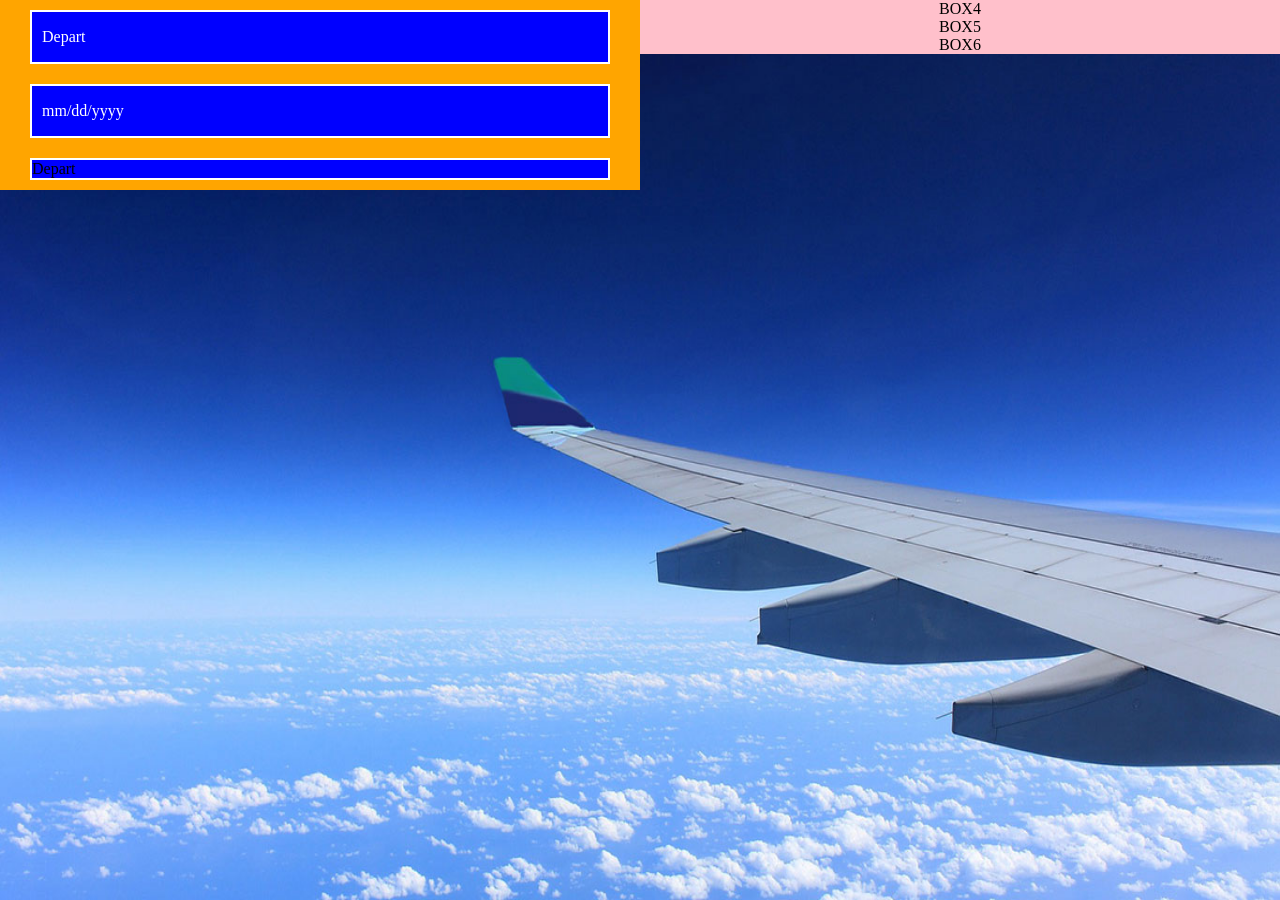
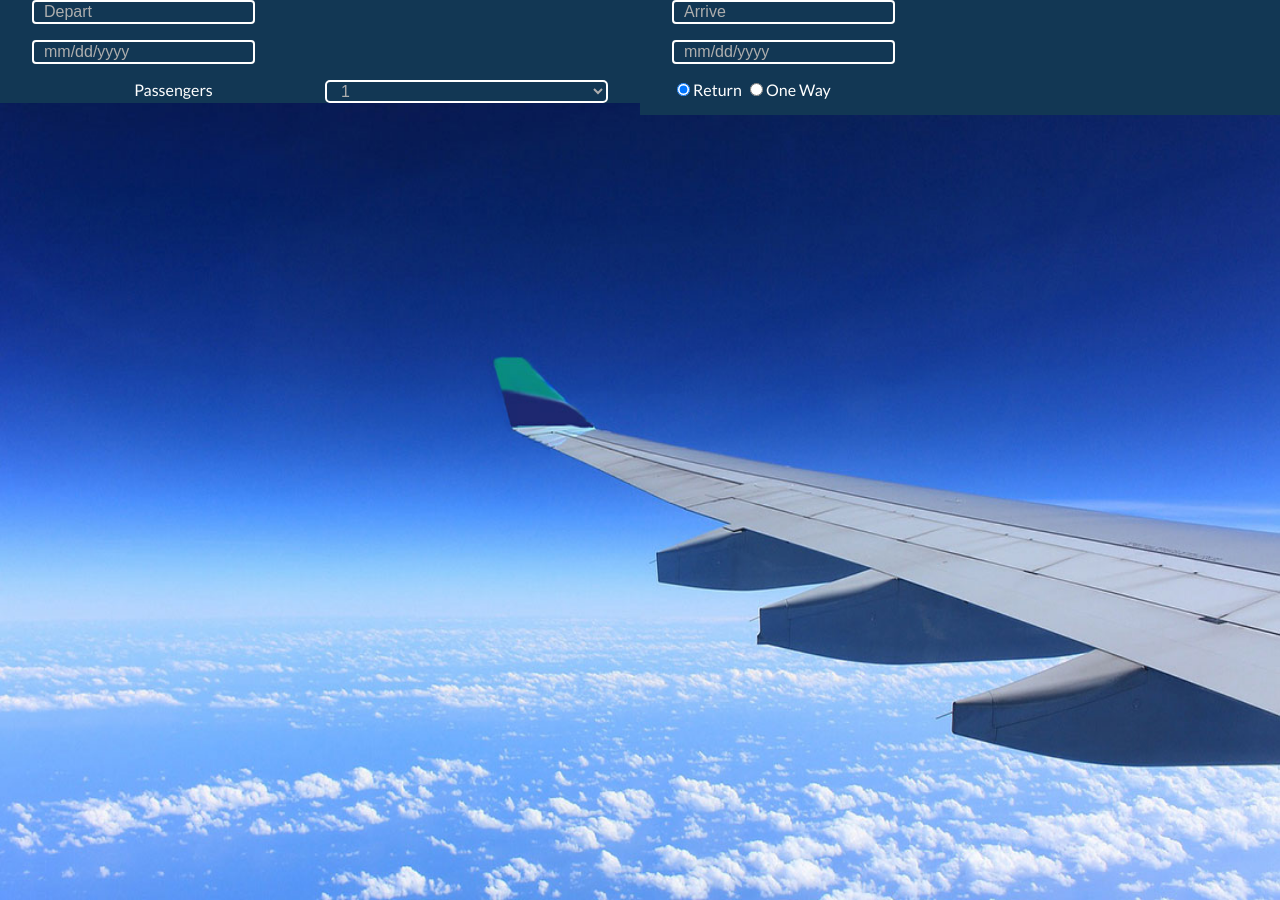
Before and after one commit to Campbell20/Lesson4-Challenge-Day2, a Jekyll site: the page built from schedule-container-bookflight.html, in a window 1280 px wide. Built offline with Jekyll 4.4.1, drawn with Linux system fonts in a browser that asks for light colours.

Commit message:
finished buttons

```diff
--- a/css/booksomething.scss
+++ b/css/booksomething.scss
@@ -1,5 +1,37 @@
 ---
 ---
+
+input[type=text] {
+    display:flex;
+    width: 100%;
+    height: 150%;
+    background-color:#123754;
+    color:#aeaeae;
+    border: 2px solid #FFF;
+    border-radius: 4px;
+    padding-left: 10px;
+    font-size: 16px;
+}
+
+input[type=text]:focus {
+   color:white;
+}
+
+form {
+    height: 50%;
+}
+
+select{
+    height: 60%;
+    width: 100%;
+    background-color:#123754;
+    color:#aeaeae;
+    border: 2px solid #FFF;
+    border-radius: 5px;
+    padding-left: 10px;
+    font-size: 16px;
+}
+
 .container {
     display: flex;
     flex-flow: row nowrap;
@@ -14,24 +46,45 @@
     align-items: center;
     height: 100%;
     width: 100%;
-    background-color: orange;
-}
-
-.sub-container:last-child {
-    background-color: pink;
+    background-color:#123754;
 }
 
 .enterinformation-container {
     display: flex;
-    justify-content: flex-start;
+    justify-content:flex-start;
     align-items: center;
-    border: 2px solid white;
+    color: white;
+    font-family: 'Lato', sans-serif;
+    background-color:#123754;
     height: 100%;
     width: 90%;
-    margin: 10px;
-    background-color: blue;
+
 }
 
-.enterinformation-container p {
-    margin-left: 10px;
+.enterinformation-container:last-child form {
+    height: 10%;
 }
+
+
+.passengers-container {
+    display: inline-flex;
+    width: 100%;
+    height: 100%;
+}
+
+.sub-passengers-container {
+    display: flex;
+    align-items: center;
+    justify-content: center;
+    color: white;
+    font-family: 'Lato', sans-serif;
+    height:100%;
+    width: 100%;
+    margin-right:10px;
+    background-color:#123754;
+}
+
+.sub-passengers-container:last-child {
+    // padding: 10px;
+    margin-right: 0;
+}
--- a/css/index.scss
+++ b/css/index.scss
@@ -60,3 +60,25 @@
     width: 100%;
     height:60%;
 }
+
+
+.schedule-container-bottomrow {
+    display: flex;
+    justify-content: center;
+    align-items: center;
+    height: 20%;
+    width: 100%;
+}
+
+input[type=button], input[type=submit], input[type=reset] {
+    background-color: #0d67bd;
+    border: none;
+    border-radius: 3px;
+    color: white;
+    font-family: 'Lato', sans-serif;
+    font-size: 20px;
+    padding: 18px 140px;
+    text-decoration: none;
+    margin: 4px 2px;
+    cursor: pointer;
+}
--- a/index.html
+++ b/index.html
@@ -42,7 +42,7 @@ layout: default
 
         <!--Bottom row container of schedule container-->
         <div class="schedule-container-bottomrow">
-
+            <input type="button" value="Search Flights">
         </div>
     </div>
 
--- a/schedule-container-bookflight.html
+++ b/schedule-container-bookflight.html
@@ -1,28 +1,56 @@
 ---
 ---
+
 <head>
     <link rel="stylesheet" href="{{ site.github.url }}/css/main.css" type="text/css" />
     <link rel="stylesheet" href="{{ site.github.url }}/css/booksomething.css" type="text/css" />
+    <link href="https://fonts.googleapis.com/css?family=Lato" rel="stylesheet">
 </head>
 
 <div class="container">
     <div class="sub-container">
         <div class="enterinformation-container">
-            <p>Depart</p>
+            <form>
+                <input type="text" name="depart" value="Depart">
+            </form>
         </div>
         <div class="enterinformation-container">
-           <p>mm/dd/yyyy</p>
+             <form>
+                <input type="text" name="departdate" value="mm/dd/yyyy">
+            </form>
         </div>
         <div class="enterinformation-container">
-            Depart
+            <div class="passengers-container">
+                <div class="sub-passengers-container">
+                    Passengers
+                </div>
+                <div class="sub-passengers-container">
+                     <select name="passengers-integer">
+                        <option value="1">1</option>
+                        <option value="2">2</option>
+                        <option value="3">3</option>
+                        <option value="4+">4+</option>
+                      </select>
+                </div>
+            </div>
         </div>
     </div>
     <div class="sub-container">
-        <div>BOX4</div>
-        <div>BOX5</div>
-        <div>BOX6</div>
+           <div class="enterinformation-container">
+            <form>
+                <input type="text" name="arrive" value="Arrive">
+            </form>
+        </div>
+          <div class="enterinformation-container">
+             <form>
+                <input type="text" name="departdate" value="mm/dd/yyyy">
+            </form>
+        </div>
+        <div class="enterinformation-container">
+            <form>
+              <input type="radio" name="return" value="Return" checked>Return
+              <input type="radio" name="one-way" value="One Way">One Way
+            </form>
+        </div>
     </div>
-
-
-
 </div>
```
